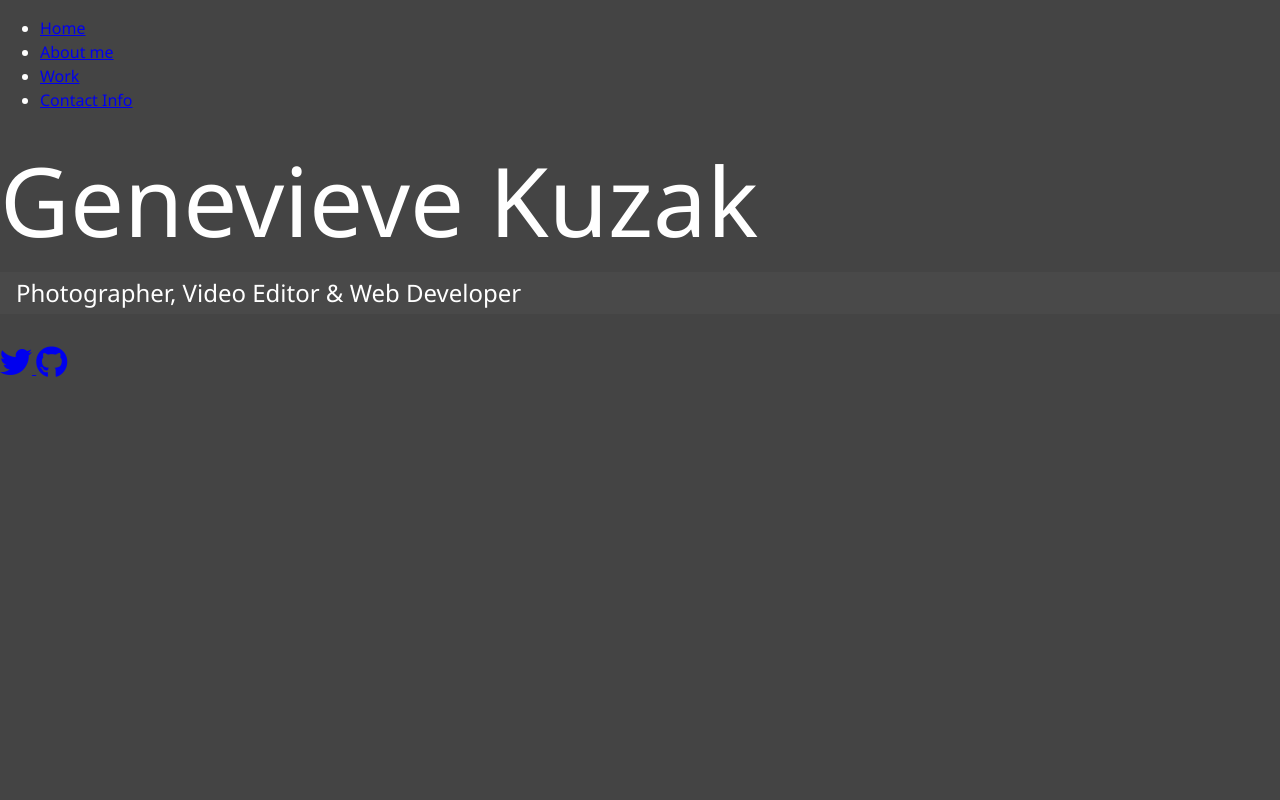
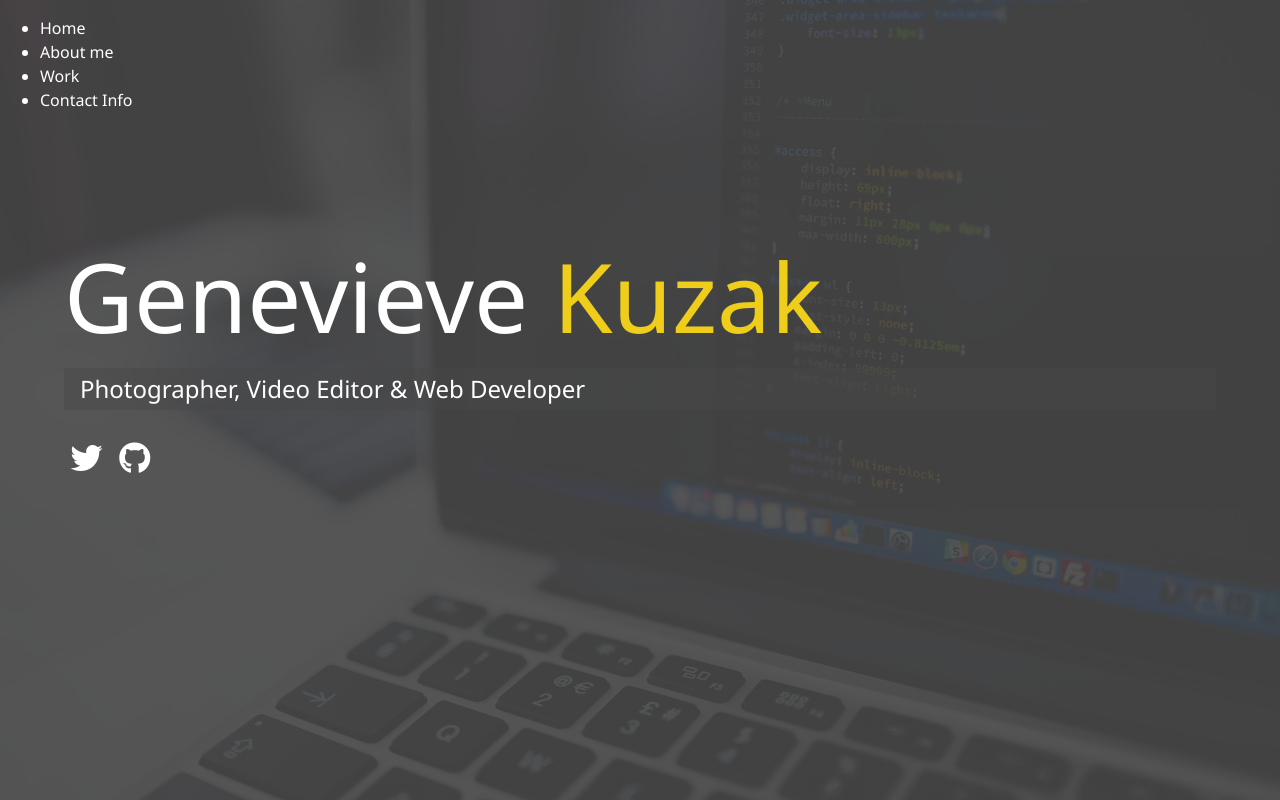
Before and after one commit to genevievekuzak/modern-portfolio-template, a website: page dist/index.html in a window 1280 px wide. Drawn offline with Linux system fonts and the light colour scheme.

Commit message:
index markup and main sass

```diff
--- /dev/null
+++ b/scss/_config.scss
@@ -0,0 +1,30 @@
+$primary-color: #444;
+$secondary-color: #eece1a;
+$show-home-image: true;
+$home-image: url(/dist/img/background.jpg);
+$background-opacity: 0.9;
+
+@mixin easeOut {
+    transition: all 0.5s ease-out;
+
+}
+
+@mixin background {
+    @if $show-home-image {
+        &#bg-img {
+            background: $home-image;
+            background-attachment: fixed;
+            background-size: cover;
+            &:after{
+                content: '';
+                position: absolute;
+                top: 0;
+                right: 0;
+                width: 100%;
+                height: 100%;
+                z-index: -1;
+                background: rgba($primary-color, $background-opacity);
+            }
+        }
+    }
+}
--- a/scss/main.css
+++ b/scss/main.css
@@ -1,10 +1,11 @@
-$primary-color: #444;
+@import 'config';
 
 * {
     box-sizing: border-box;
 }
 
 body {
+    @include background;
     background: $primary-color;
     color: #ffffff;
     height: 100%;
@@ -34,3 +35,40 @@ a {
     color: #ffffff;
     text-decoration: none;
 }
+
+header {
+    position: fixed;
+    z-index: 2;
+    width: 100%;
+}
+
+.text-secondary {
+    color: $secondary-color;
+
+}
+
+main {
+    padding: 4rem;
+    height: 100%;
+
+    .icons {
+        margin-top: 1rem;
+
+        a {
+            padding: 0.4rem;
+
+            &:hover {
+                color: $secondary-color;
+                @include easeOut();
+
+            }
+        }
+    }
+
+    &#home {
+        overflow: hidden;
+        h1 {
+            margin-top: 20vh;
+        }
+    }
+}
```
Also changed, not shown: dist/css/main.css, dist/img/background.jpg (added), dist/index.html.
